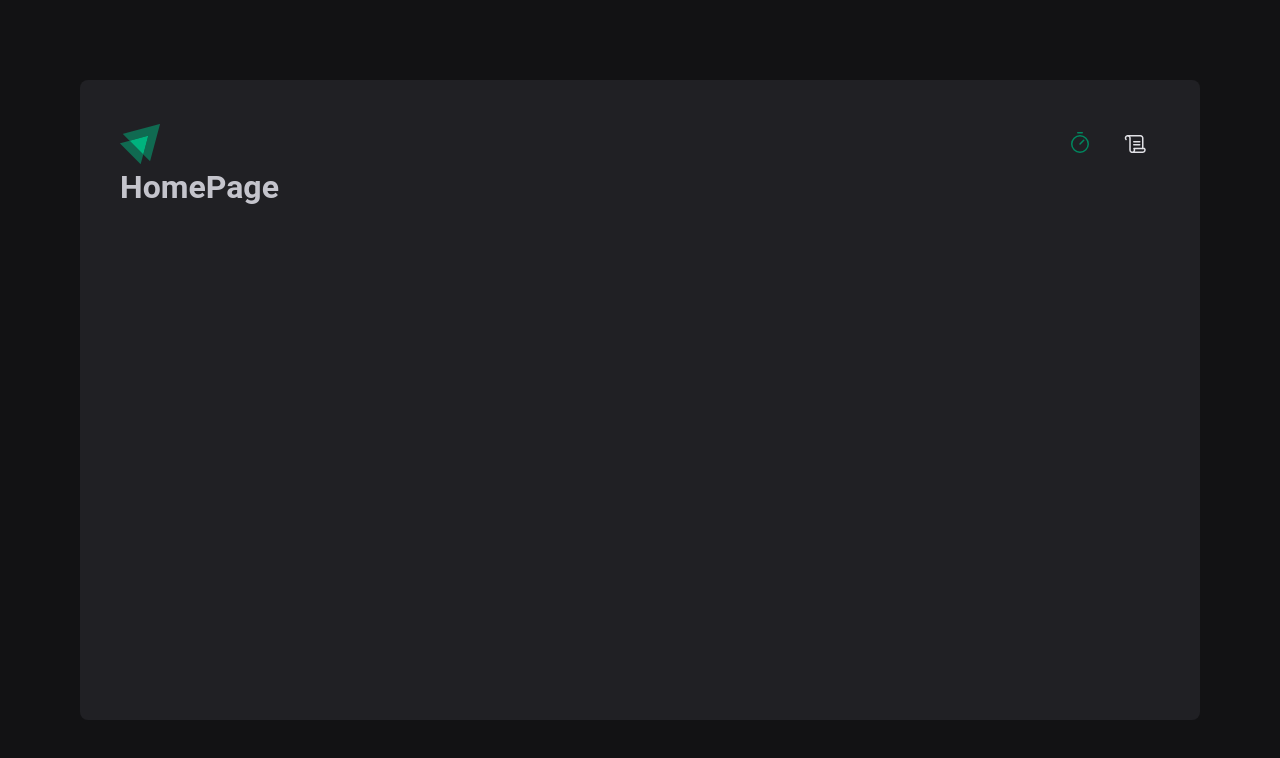
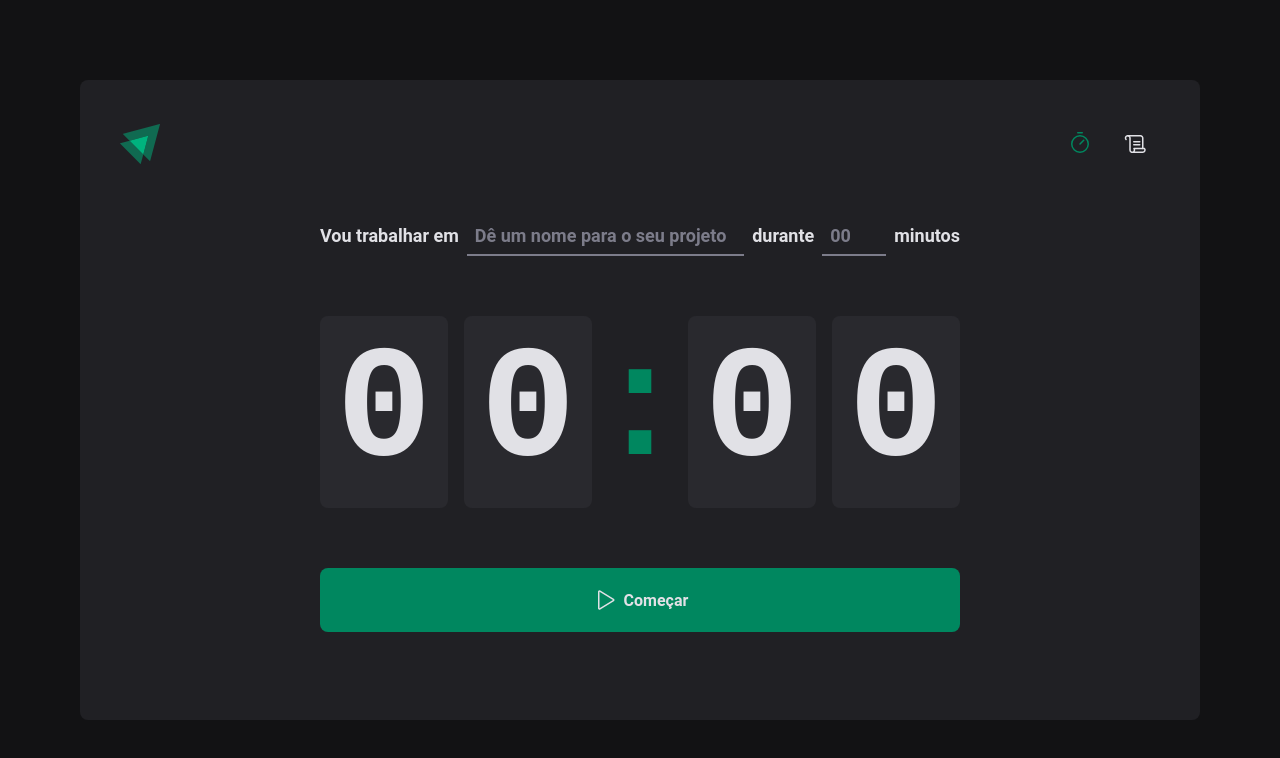
Before and after one commit to Felipe-Luciano/task-timer, a React (Vite) app: page / in a window 1280 px wide. Shown: the top 758 px of the page. Built offline with nearby package versions, Linux system fonts and the light colour scheme; the HTML template or start-up script is replaced by a standard one.

Commit message:
feat: create Home page

```diff
--- a/src/Router.tsx
+++ b/src/Router.tsx
@@ -1,5 +1,5 @@
 import {Routes, Route} from 'react-router-dom'
-import { HomePage } from './pages/Homepage'
+import { Home } from './pages/Home'
 import { History } from './pages/History'
 import { DefaultLayout } from './layouts/DefaultLayout'
 
@@ -7,7 +7,7 @@
     return(
         <Routes>
             <Route path='/' element={<DefaultLayout />} >
-                <Route path='/' element={<HomePage />}/>
+                <Route path='/' element={<Home />}/>
                 <Route path='history' element={<History />}/>
             </Route>
         </Routes>
--- a/src/components/Header/index.tsx
+++ b/src/components/Header/index.tsx
@@ -2,7 +2,7 @@
 import {Timer, Scroll} from 'phosphor-react'
 
 import igniteLogo from '../../assets/ignite-logo.svg'
-import { HeaderContainer } from "./style"
+import { HeaderContainer } from "./styles"
 
 export function Header() {
     return (
--- a/src/layouts/DefaultLayout/index.tsx
+++ b/src/layouts/DefaultLayout/index.tsx
@@ -1,5 +1,5 @@
 import { Outlet } from "react-router-dom";
-import { LayoutContainer } from "./style";
+import { LayoutContainer } from "./styles";
 import { Header } from "../../components/Header";
 
 export function DefaultLayout() {
--- /dev/null
+++ b/src/pages/Home/index.tsx
@@ -0,0 +1,36 @@
+import { Play } from "phosphor-react";
+import { CountDownContainer, FormContainer, HomeContainer, MinutesAmountInput, ProjectInput, Separator, StartCountDownButton } from "./styles";
+
+export function Home() {
+    return(
+        <HomeContainer>
+            <form >
+                <FormContainer>
+                    <label htmlFor="projectName">Vou trabalhar em</label>
+                    <ProjectInput type="text" list="task-suggetions" id="projectName" placeholder="Dê um nome para o seu projeto"/>
+                    <datalist id="task-suggetions">
+                        <option value="Projeto 1" />
+                        <option value="Projeto 2" />
+                        <option value="Projeto 3" />
+                    </datalist>
+                    <label htmlFor="minuteAmount">durante</label>
+                    <MinutesAmountInput type="number" id="minuteAmount" placeholder="00" step={5} min={5} max={60}/>
+                    <span>minutos</span>
+                </FormContainer>
+
+                <CountDownContainer>
+                    <span>0</span>
+                    <span>0</span>
+                    <Separator>:</Separator>
+                    <span>0</span>
+                    <span>0</span>
+                </CountDownContainer>
+
+                <StartCountDownButton type="submit">
+                    < Play size={24}/>
+                    Começar
+                </StartCountDownButton>
+            </form>
+        </HomeContainer>
+    )
+}
--- /dev/null
+++ b/src/pages/Home/styles.ts
@@ -0,0 +1,112 @@
+import styled from "styled-components";
+
+export const HomeContainer = styled.main`
+    flex: 1;
+    display: flex;
+    align-items: center;
+    justify-content: center;
+
+    form {
+        display: flex;
+        flex-direction: column;
+        align-items: center;
+        gap: 3.75rem;
+    }
+`
+
+export const FormContainer = styled.div`
+    width: 100%;
+    flex-wrap: wrap;
+    display: flex;
+    align-items: center;
+    justify-content: center;
+    gap: 0.5rem;
+    font-weight: bold;
+    font-size: 1.125rem;
+    line-height: 160%;
+    color: ${props => props.theme["gray-100"]};
+`
+
+const inputDefault = styled.input`
+    background: transparent;
+    height: 2.5rem;
+    font-size: 1.125rem;
+    color: ${props => props.theme["gray-100"]};
+    border: 0;
+    font-weight: bold;
+    padding: 0 0.5rem;
+    border-bottom: 2px solid ${props => props.theme["gray-500"]};
+
+    &::placeholder {
+        color: ${props => props.theme["gray-500"]};
+    }
+
+    &:focus {
+        box-shadow: none;
+        border-color: ${props => props.theme["green-500"]};
+    }
+`
+
+export const ProjectInput = styled(inputDefault)`
+    flex: 1;
+
+    &::-webkit-calendar-picker-indicator {
+        display: none !important;
+    }
+`
+
+export const MinutesAmountInput = styled(inputDefault)`
+    width: 4rem;
+`
+
+export const CountDownContainer = styled.div`
+    display: flex;
+    gap: 1rem;
+    font-size: 10rem;
+    line-height: 8rem;
+    font-weight: bold;
+    font-family: 'Roboto Mono', monospace;
+    color: ${props => props.theme["gray-100"]};
+    span {
+        padding: 2rem 1rem;
+        background: ${props => props.theme["gray-700"]};;
+        border-radius: 8px;
+    }
+`
+
+export const Separator = styled.div`
+    padding: 2rem 0;
+    color: ${props => props.theme["green-500"]};
+
+    width: 4rem;
+    display: flex;
+    justify-content: center;
+    overflow: hidden;
+`
+
+export const StartCountDownButton = styled.button`
+    display: flex;
+    align-items: center;
+    justify-content: center;
+    gap: 0.5rem;
+    width: 100%;
+    background: ${props => props.theme["green-500"]};
+    color: ${props => props.theme["gray-100"]};
+    height: 4rem;
+    border-radius: 8px;
+    border: 0;
+    cursor: pointer;
+    font-weight: bold;
+    padding: 1rem;
+
+    font-size: 1rem;
+
+    &:not(:disabled):hover {
+        background: ${props => props.theme["green-700"]};;
+    }
+
+    &:disabled {
+        opacity: 0.7;
+        cursor: not-allowed;
+    }
+`
--- a/src/pages/Homepage.tsx
+++ /dev/null
@@ -1,5 +0,0 @@
-export function HomePage() {
-    return(
-        <h1>HomePage</h1>
-    )
-}
```
Also changed, not shown: src/components/Header/styles.ts (renamed from src/components/Header/style.ts), src/layouts/DefaultLayout/styles.ts (renamed from src/layouts/DefaultLayout/style.ts).
